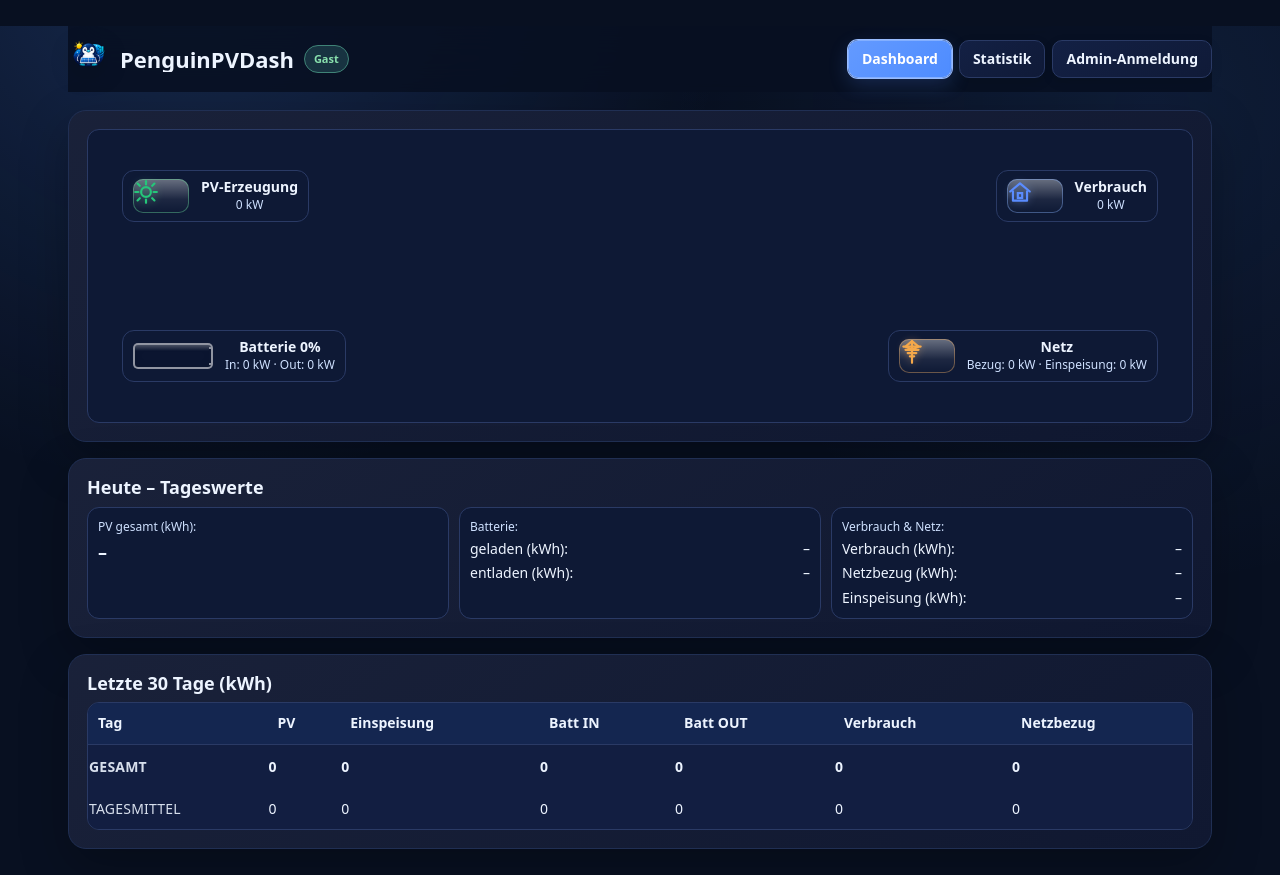
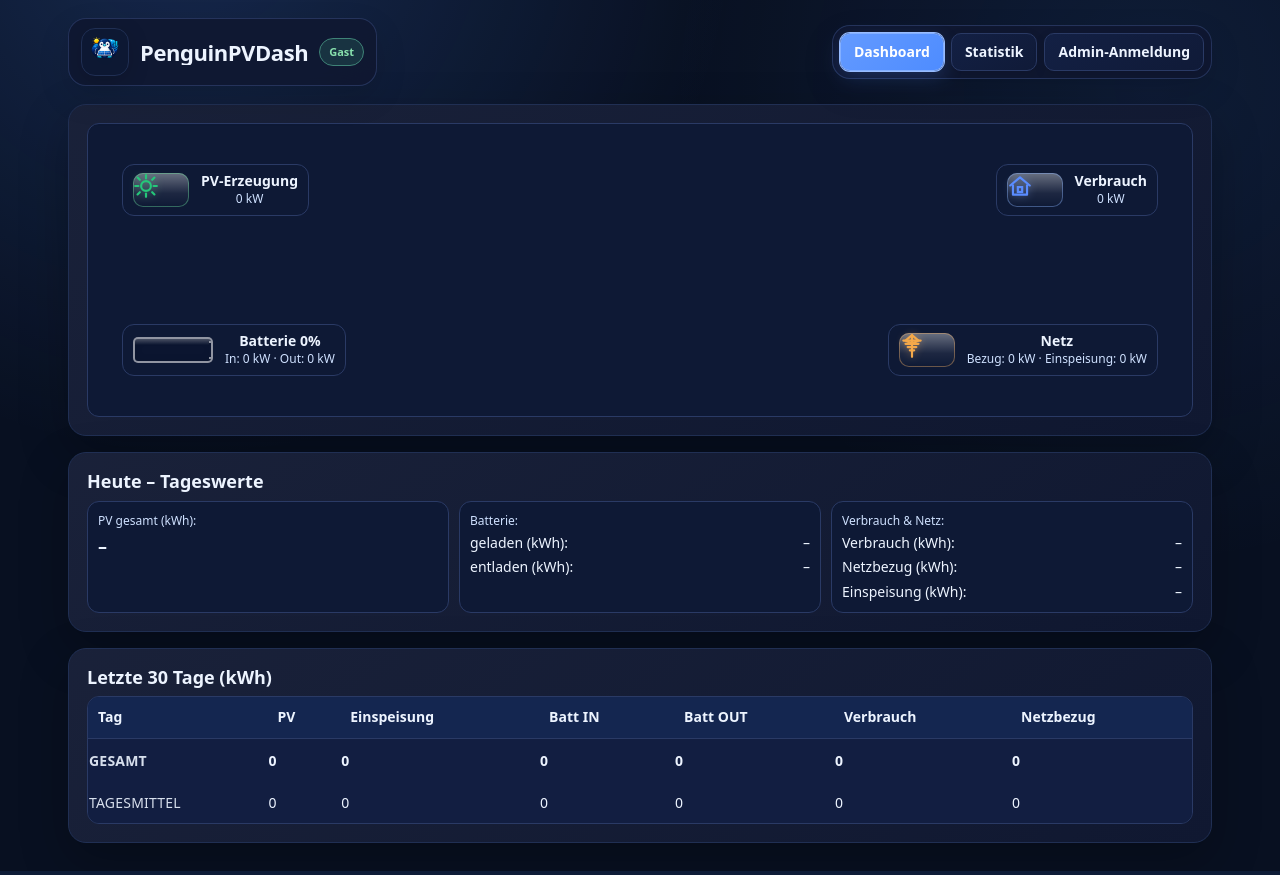
Before and after one commit to Borderlane-HA/PenguinPVDash, a PHP site: page / in a window 1280 px wide. Run offline with PHP 8.4, Linux system fonts and the light colour scheme; data that the repository does not hold is empty.

Commit message:
Add files via upload

```diff
--- a/SERVER/admin/index.php
+++ b/SERVER/admin/index.php
@@ -168,7 +168,7 @@ $csrf = pvdash_csrf_token();
 $defaultDevice = pvdash_default_device();
 ?>
 <!doctype html>
-<html lang="<?= htmlspecialchars(APP_LANG, ENT_QUOTES, 'UTF-8') ?>">
+<html lang="<?= htmlspecialchars(APP_LANG, ENT_QUOTES, 'UTF-8') ?>" <?= pvdash_html_attributes() ?>>
 <head>
   <meta charset="utf-8">
   <meta name="viewport" content="width=device-width, initial-scale=1">
--- a/SERVER/admin/settings.php
+++ b/SERVER/admin/settings.php
@@ -337,7 +337,7 @@ $metricLabels = [
 ];
 ?>
 <!doctype html>
-<html lang="<?= htmlspecialchars(APP_LANG, ENT_QUOTES, 'UTF-8') ?>">
+<html lang="<?= htmlspecialchars(APP_LANG, ENT_QUOTES, 'UTF-8') ?>" <?= pvdash_html_attributes() ?>>
 <head>
   <meta charset="utf-8">
   <meta name="viewport" content="width=device-width, initial-scale=1">
--- a/SERVER/assets/style.css
+++ b/SERVER/assets/style.css
@@ -64,6 +64,7 @@ input,select{width:100%;min-height:38px;padding:8px 10px;border:1px solid var(--
 
 /* ===== PenguinPVDash 1.7 visual system ===== */
 :root,
+html[data-theme="standard"],
 body[data-theme="standard"]{
   --bg:#081021;
   --fg:#edf4ff;
@@ -79,6 +80,7 @@ body[data-theme="standard"]{
   --shadow:0 18px 48px rgba(0,0,0,.26);
   --danger:#ff6b7d;
 }
+html[data-theme="dark"],
 body[data-theme="dark"]{
   --bg:#090a0e;
   --fg:#f3f5f8;
@@ -94,6 +96,7 @@ body[data-theme="dark"]{
   --shadow:0 18px 52px rgba(0,0,0,.42);
   --danger:#ff7185;
 }
+html[data-theme="light"],
 body[data-theme="light"]{
   --bg:#f2f5fb;
   --fg:#172238;
@@ -223,3 +226,104 @@ body[data-theme="light"] .status-auto{color:#12683d}body[data-theme="light"] .st
 @media(max-width:1150px){.device-migration-form{grid-template-columns:repeat(2,minmax(0,1fr))}.metric-color-grid{grid-template-columns:repeat(2,minmax(0,1fr))}}
 @media(max-width:900px){.appearance-main{grid-template-columns:1fr}.appearance-preview{position:static}.appearance-fields{grid-template-columns:1fr}.appearance-fields>label:last-child{grid-column:auto}.topbar,.stats-header{position:static}}
 @media(max-width:700px){.metric-color-grid,.device-migration-form{grid-template-columns:1fr}.inline-actions{display:grid}.inline-actions .button{width:100%}.device-table td:last-child,.backup-table td:last-child{min-width:190px}}
+
+
+/* ===== PenguinPVDash 1.7.1 theme and header refinements ===== */
+html,body{min-height:100%}
+html{background:var(--bg)}
+body{min-height:100vh;display:flow-root;background-color:var(--bg)}
+
+/* Floating header surfaces instead of one hard rectangular strip. */
+.topbar,.stats-header{
+  position:sticky;
+  top:12px;
+  z-index:20;
+  padding:0;
+  margin-bottom:18px;
+  background:transparent;
+  backdrop-filter:none;
+  -webkit-backdrop-filter:none;
+}
+.topbar>.brand-title,
+.topbar>div:first-child,
+.stats-header>.brand-title,
+.topbar>.top-actions,
+.stats-header>.top-actions{
+  border:1px solid color-mix(in srgb,var(--border) 82%,transparent);
+  border-radius:18px;
+  background:color-mix(in srgb,var(--card) 90%,transparent);
+  box-shadow:0 12px 32px rgba(0,0,0,.12);
+  backdrop-filter:blur(16px);
+  -webkit-backdrop-filter:blur(16px);
+}
+.topbar>.brand-title,.stats-header>.brand-title{padding:9px 12px}
+.topbar>div:first-child{padding:9px 12px;min-width:0}
+.topbar>div:first-child>.brand-title{padding:0}
+.topbar>.top-actions,.stats-header>.top-actions{padding:7px}
+.brand-title{gap:11px}
+.brand-icon{
+  width:48px;
+  height:48px;
+  padding:5px;
+  flex:0 0 48px;
+  border:1px solid var(--border-soft);
+  border-radius:14px;
+  background:color-mix(in srgb,var(--surface) 92%,transparent);
+  object-fit:contain;
+  filter:drop-shadow(0 5px 10px rgba(0,0,0,.16));
+}
+.brand-title h1{font-size:22px;letter-spacing:-.02em}
+.topbar .muted{margin-top:3px}
+
+/* Theme-aware controls. The previous light-theme button rule was more
+   specific than .button-primary and made save/active buttons almost white. */
+body[data-theme="light"] .button:not(.button-primary):not(.button-danger){
+  background:linear-gradient(145deg,#fff,var(--surface-2));
+  color:var(--fg);
+  border-color:var(--border);
+}
+body[data-theme="light"] .button-primary,
+body[data-theme="light"] .button-primary:visited{
+  background:linear-gradient(135deg,color-mix(in srgb,var(--accent) 82%,white),var(--accent));
+  border-color:color-mix(in srgb,var(--accent) 72%,#fff);
+  color:#fff;
+}
+body[data-theme="light"] .button-primary:hover{
+  background:linear-gradient(135deg,color-mix(in srgb,var(--accent) 70%,white),color-mix(in srgb,var(--accent) 88%,#172238));
+  color:#fff;
+}
+.button:disabled,.button[disabled]{opacity:.58;cursor:not-allowed;transform:none;box-shadow:none}
+body[data-theme="light"] .button-primary:disabled,
+body[data-theme="light"] .button-primary[disabled]{
+  background:color-mix(in srgb,var(--accent) 62%,#dfe7f4);
+  border-color:color-mix(in srgb,var(--accent) 48%,#dfe7f4);
+  color:#fff;
+}
+
+.settings-checkbox,.checkbox-label.settings-checkbox{
+  background:var(--input);
+  color:var(--fg)!important;
+  border-color:var(--border);
+}
+.checkbox-label{color:var(--fg)!important}
+.checkbox-label input[type="checkbox"]{accent-color:var(--accent)}
+body[data-theme="light"] .settings-checkbox,
+body[data-theme="light"] .checkbox-label.settings-checkbox{background:#fff}
+
+/* Keep navigation readable and consistent in every theme. */
+.top-actions .button{white-space:nowrap}
+body[data-theme="light"] .top-actions .button:not(.button-primary):not(.button-danger){color:#285fae}
+body[data-theme="light"] .top-actions .button-primary{color:#fff}
+
+/* Prevent theme-colored page gaps at the viewport edges. */
+.wrap{margin-top:18px;margin-bottom:28px}
+
+@media(max-width:900px){
+  .topbar,.stats-header{top:0;position:static;gap:10px}
+  .topbar>.brand-title,.stats-header>.brand-title,.topbar>div:first-child,.topbar>.top-actions,.stats-header>.top-actions{width:100%}
+  .topbar>.top-actions,.stats-header>.top-actions{justify-content:flex-start}
+}
+@media(max-width:620px){
+  .brand-icon{width:42px;height:42px;flex-basis:42px}
+  .brand-title h1{font-size:19px}
+}
--- a/SERVER/inc/ui.php
+++ b/SERVER/inc/ui.php
@@ -73,6 +73,11 @@ function pvdash_accent_color(): string
 {
     $color = (string) pvdash_config('accent_color', '#4e8cff');
     return preg_match('/^#[0-9A-Fa-f]{6}$/', $color) === 1 ? strtolower($color) : '#4e8cff';
+}
+
+function pvdash_html_attributes(): string
+{
+    return 'data-theme="' . htmlspecialchars(pvdash_theme(), ENT_QUOTES, 'UTF-8') . '"';
 }
 
 function pvdash_body_attributes(): string
--- a/SERVER/index.php
+++ b/SERVER/index.php
@@ -10,7 +10,7 @@ $role = pvdash_role();
 $defaultDevice = pvdash_default_device();
 ?>
 <!doctype html>
-<html lang="<?= htmlspecialchars(APP_LANG, ENT_QUOTES, 'UTF-8') ?>">
+<html lang="<?= htmlspecialchars(APP_LANG, ENT_QUOTES, 'UTF-8') ?>" <?= pvdash_html_attributes() ?>>
 <head>
   <meta charset="utf-8"/>
   <meta name="viewport" content="width=device-width, initial-scale=1"/>
--- a/SERVER/login.php
+++ b/SERVER/login.php
@@ -25,7 +25,7 @@ if ($_SERVER['REQUEST_METHOD'] === 'POST') {
 $guestProtected = ((string) pvdash_config('guest_password', '')) !== '';
 ?>
 <!doctype html>
-<html lang="<?= htmlspecialchars(APP_LANG, ENT_QUOTES, 'UTF-8') ?>">
+<html lang="<?= htmlspecialchars(APP_LANG, ENT_QUOTES, 'UTF-8') ?>" <?= pvdash_html_attributes() ?>>
 <head>
   <meta charset="utf-8">
   <meta name="viewport" content="width=device-width, initial-scale=1">
--- a/SERVER/stats.php
+++ b/SERVER/stats.php
@@ -16,7 +16,7 @@ $monthNames = APP_LANG === 'de'
     : ['Jan', 'Feb', 'Mar', 'Apr', 'May', 'Jun', 'Jul', 'Aug', 'Sep', 'Oct', 'Nov', 'Dec'];
 ?>
 <!doctype html>
-<html lang="<?= htmlspecialchars(APP_LANG, ENT_QUOTES, 'UTF-8') ?>">
+<html lang="<?= htmlspecialchars(APP_LANG, ENT_QUOTES, 'UTF-8') ?>" <?= pvdash_html_attributes() ?>>
 <head>
 <meta charset='utf-8'/>
 <meta name='viewport' content='width=device-width, initial-scale=1'/>
--- a/docker-compose.yml
+++ b/docker-compose.yml
@@ -4,7 +4,7 @@ services:
     build:
       context: .
       args:
-        PVDASH_VERSION: "1.7.0"
+        PVDASH_VERSION: "1.7.1"
     container_name: penguinpvdash
     restart: unless-stopped
     ports:
```
Also changed, not shown: CHANGELOG.md, README.md, custom_components/penguin_pv_dash/manifest.json, 1 other file.
